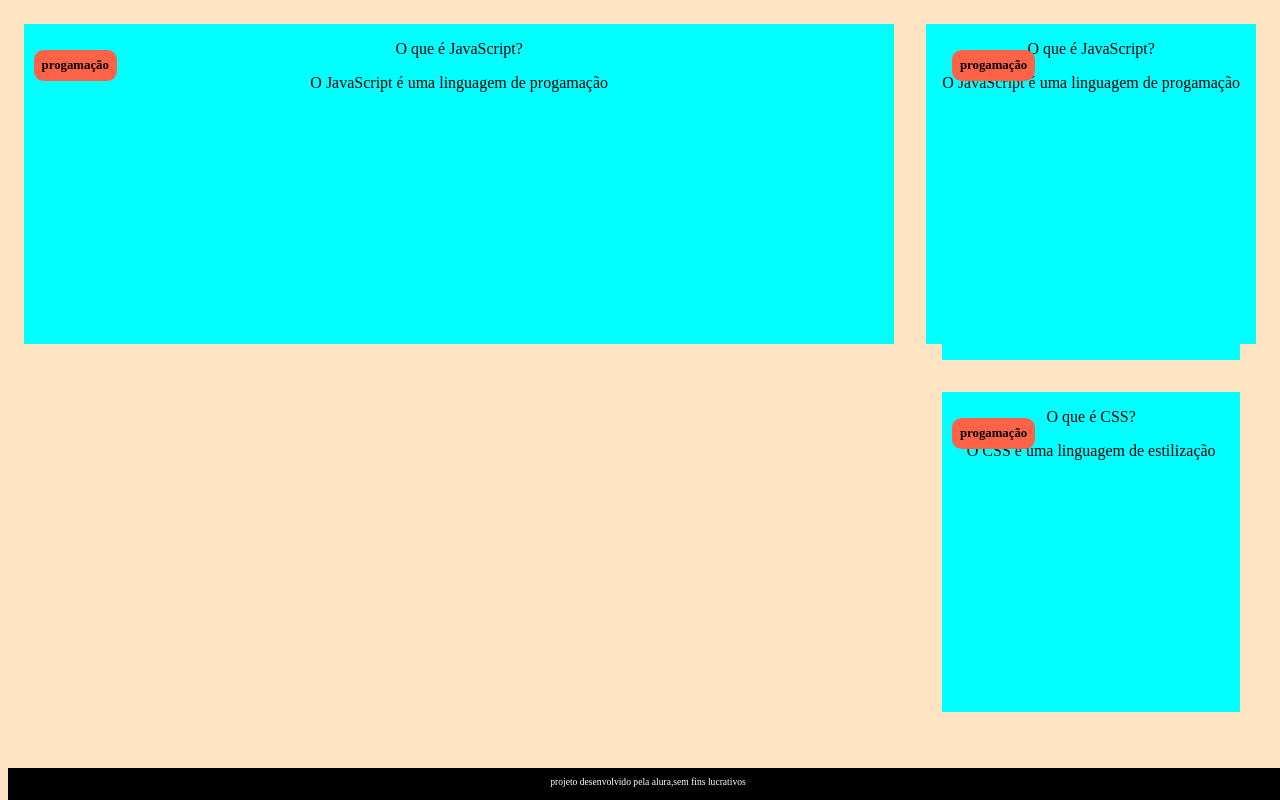
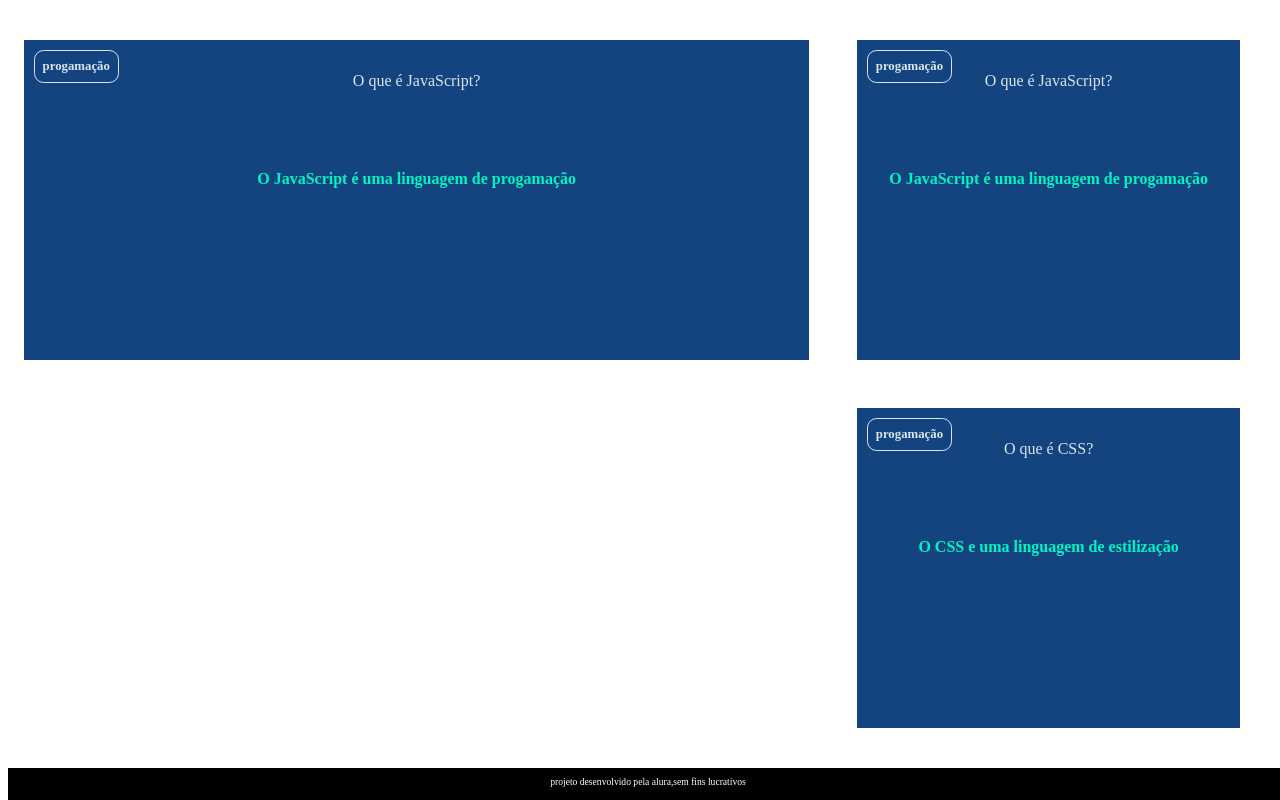
Before and after one commit to vinicin08/teste01, a plain HTML site: page index.html in a window 1280 px wide. Drawn offline with Linux system fonts and the light colour scheme; files that its build step writes are made by us from their sources.

Commit message:
Add files via upload

```diff
--- a/style.css
+++ b/style.css
@@ -1,5 +1,10 @@
+:root {
+    --text-color: #DBE4EF;
+    --card-front-color: #144480;
+    --card-back-color: #00F4BF;
+}
 body {
-    background-color: bisque;
+    background-color: url('img/bg-desktop.webp');
     font-family:  Bai Jamjuree;
 }
 
@@ -9,27 +14,56 @@ body {
 
 .cartao{
     margin: 1rem 1rem;
-    background-color: aqua;
     height: 20rem;
     flex-grow: 1;
     flex-basis: calc(33%-6rem);
 }
 
 .cartao__conteudo{
+    background: var(--card-front-color);
     text-align: center;
     /*background-color: aquamarine;*/
     height: 100%;
+    transform-style: preserve-3d;
+    transition: transform 300ms ease-in-out;
 }
 
 .cartao__conteudo h3 {
-    background-color: tomato;
+    color: var(--text-color);
+    border: 1px solid var(--text-color);
     text-align: left;
     padding: 0.5rem;
     position: absolute;
     margin: 0.6rem;
     border-radius: 0.6rem;
     font-size: 1vw;
+    backface-visibility: hidden;
 }
+
+.cartao__conteudo p {
+    margin-top: 1rem;
+    padding: 2rem;
+}
+
+.cartao__conteudo__pergunta p {
+    color: var(--text-color);
+    font-weight: 500;
+}
+
+.cartao__conteudo__resposta p {
+    color: var(--card-back-color);
+    font-weight: 700;
+}
+
+.cartao:hover .cartao__conteudo {
+    transform: rotateY(180deg)
+}
+
+
+
+
+
+
 
 footer {
     background-color: black;
```
Also changed, not shown: bg-desktop.webp (added), bg-mobile.webp (added), bg-tablet.webp (added), 1 other file.
